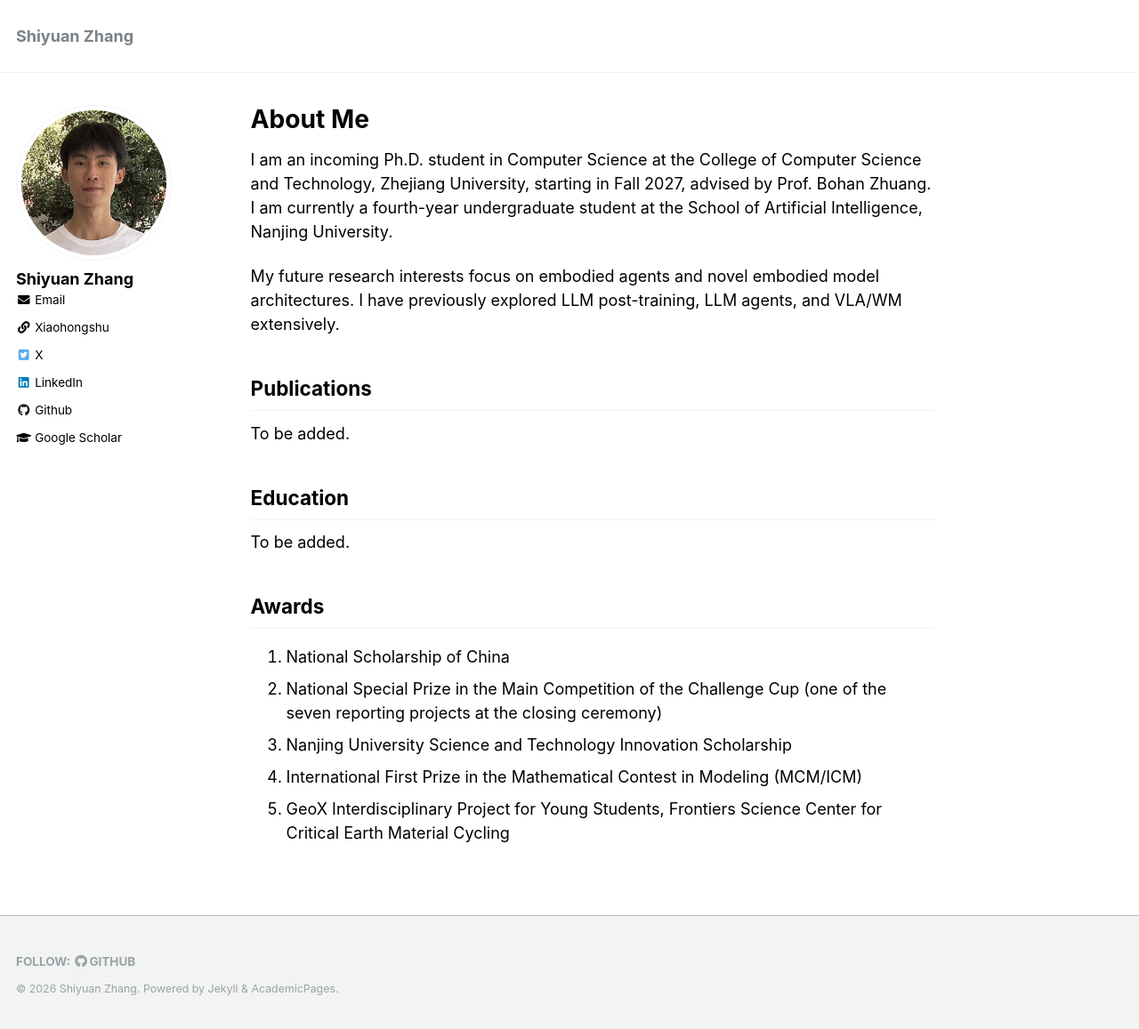
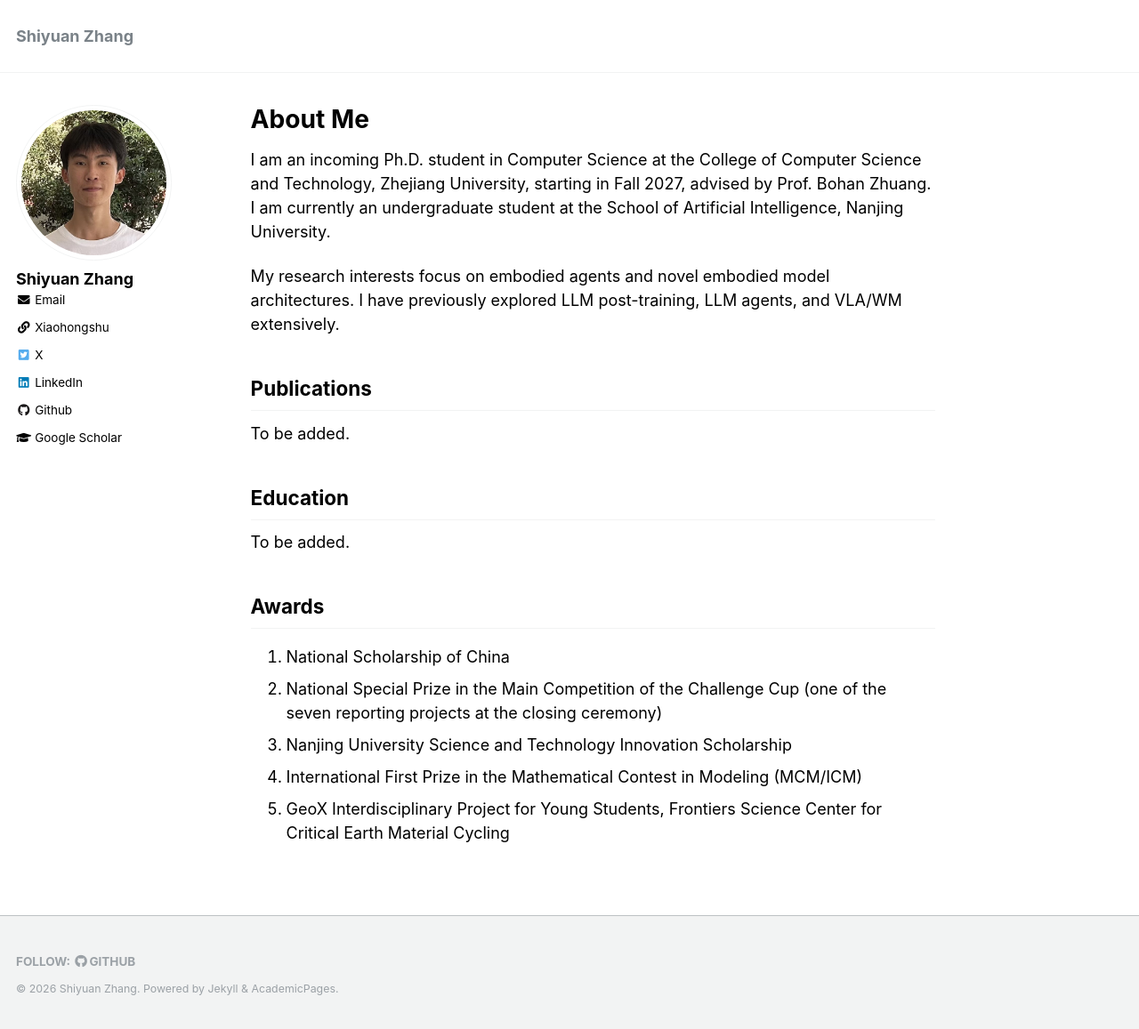
Before and after one commit to shiyuanzhang/shiyuanzhang.github.io, a Jekyll site: the page built from _pages/about.md, in a window 1280 px wide and 1157 px high. Shown: the whole window at 89% size. Built offline with Jekyll 4.4.1, drawn with Linux system fonts in a browser that asks for light colours.

Commit message:
Update about.md

```diff
--- a/_pages/about.md
+++ b/_pages/about.md
@@ -11,9 +11,9 @@ redirect_from:
 # About Me
 {: #about-me}
 
-I am an incoming Ph.D. student in Computer Science at the College of Computer Science and Technology, Zhejiang University, starting in Fall 2027, advised by Prof. Bohan Zhuang. I am currently a fourth-year undergraduate student at the School of Artificial Intelligence, Nanjing University.
+I am an incoming Ph.D. student in Computer Science at the College of Computer Science and Technology, Zhejiang University, starting in Fall 2027, advised by Prof. Bohan Zhuang. I am currently an undergraduate student at the School of Artificial Intelligence, Nanjing University.
 
-My future research interests focus on embodied agents and novel embodied model architectures. I have previously explored LLM post-training, LLM agents, and VLA/WM extensively.
+My research interests focus on embodied agents and novel embodied model architectures. I have previously explored LLM post-training, LLM agents, and VLA/WM extensively.
 
 
 
```
